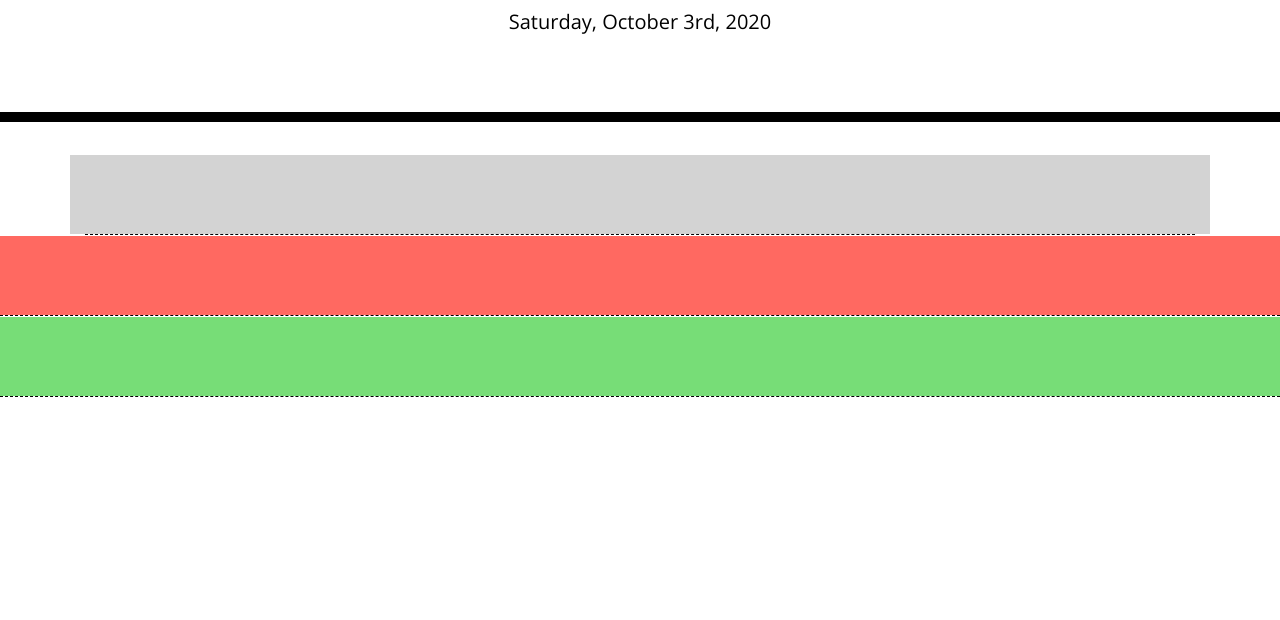
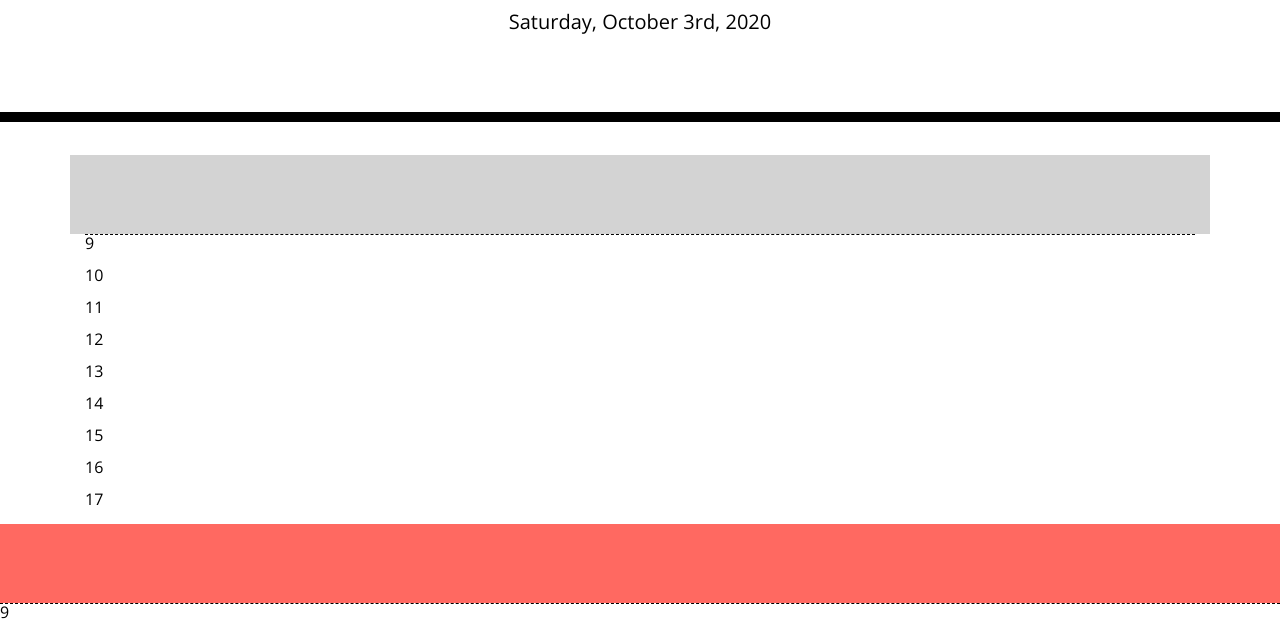
Before and after one commit to loisgabor/daily-planner, a plain HTML site: page index.html in a window 1280 px wide. Shown: the part 182-802 px from the top of the page. Drawn offline with nearby package versions, Linux system fonts and the light colour scheme.

Commit message:
progress

```diff
--- a/assets/script.js
+++ b/assets/script.js
@@ -7,18 +7,30 @@ $(document).ready(function () {
   var timeBlock = $(".time-block");
   var saveBtn = $(".saveBtn");
   var currentDay = $("#currentDay");
-  // var textArea = $(".textarea");
   var past = $(".past");
   var present = $(".present");
   var future = $(".future");
+
   // JS Variable
+  $("#currentDay").text(moment().format("dddd, MMMM Do, YYYY"));
   var time = moment().format("dddd, MMMM Do, YYYY");
+  var currentHour = moment().format("H");
+  var workHours = [9, 10, 11, 12, 13, 14, 15, 16, 17];
 
-  // $(".hours") = moment();
-  // console.log(hours);
-  // Funtion Definitions
-  $("#currentDay").text(moment().format("dddd, MMMM Do, YYYY"));
-  // Function Calls
+  // // Funtion Definitions
 
-  // Event Listener
+  for (var i = 0; i < workHours.length; i++) {
+    var hoursOfDay = $("<p>");
+
+    hoursOfDay.attr("data-value", workHours[i]);
+
+    hoursOfDay.text(workHours[i]);
+
+    $(".hour").append(hoursOfDay);
+    console.log(hoursOfDay);
+
+    // Function Calls
+
+    // Event Listener
+  }
 });
--- a/assets/style.css
+++ b/assets/style.css
@@ -38,6 +38,7 @@ textarea {
 
 .hour {
   background-color: #ffffff;
+  /* background-color: red; */
   color: #000000;
   border-top: 1px dashed #000000;
 }
```
